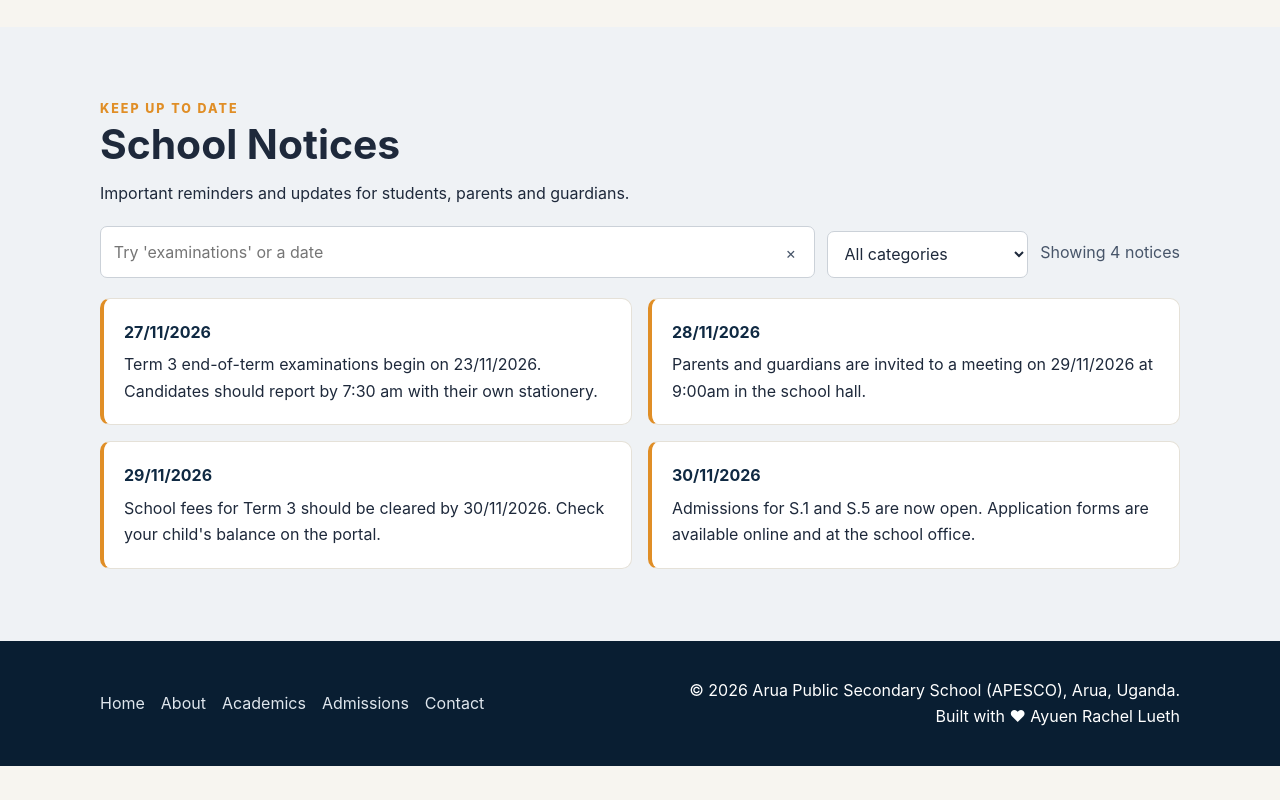
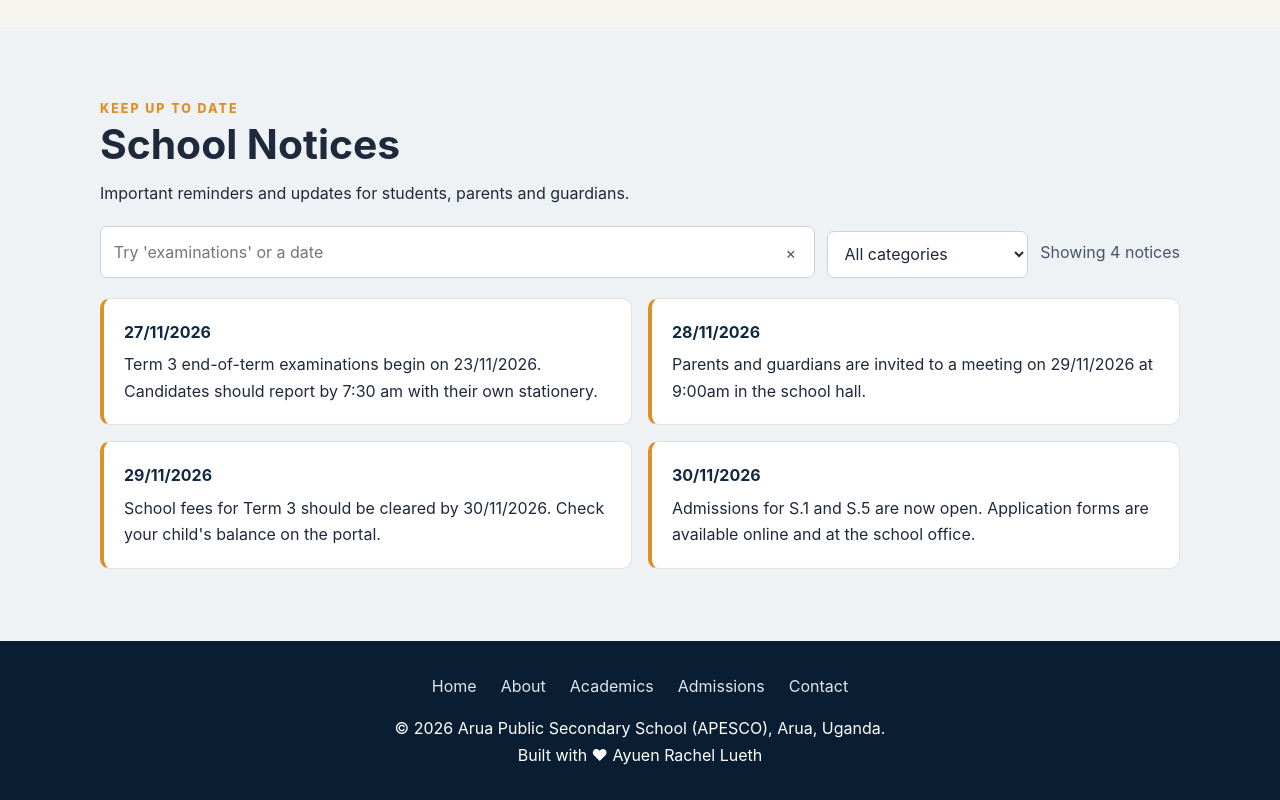
Before and after one commit to rachel47490/End-of-semester, a plain HTML site: page index.html in a window 1280 px wide. Shown: the part 1002-1802 px from the top of the page. Before the commit the page ends 1768 px from the top, so only its background shows below. Drawn offline with Linux system fonts and the light colour scheme; no server answers.

Commit message:
Improve footer layout

```diff
--- a/styles.css
+++ b/styles.css
@@ -149,11 +149,12 @@ input,select,textarea{width:100%;border:1px solid #cbd1d8;border-radius:7px;back
 .reveal{opacity:0;transform:translateY(18px);transition:.55s ease}
 .reveal.visible{opacity:1;transform:none}
 
-footer{background:var(--navy-2);color:#fff;padding:2.25rem 0}
-footer .wrap{display:flex;justify-content:space-between;align-items:center;gap:1.5rem}
-.footer-links{display:flex;gap:1rem;flex-wrap:wrap}
+footer{display:flex;flex-direction:column;align-items:center;gap:1rem;background:var(--navy-2);color:#fff;padding:2rem 1rem;text-align:center}
+footer .wrap{display:flex;flex-direction:column;align-items:center;gap:1rem;text-align:center}
+footer nav,.footer-links{display:flex;flex-wrap:wrap;justify-content:center;gap:.75rem 1.5rem}
 .footer-links a{color:#dfe6ed;text-decoration:none}
-.footer-credit{text-align:right}
+footer p{margin:0;overflow-wrap:anywhere}
+.footer-credit{text-align:center}
 
 .login-layout{display:grid;grid-template-columns:1.1fr .9fr;max-width:1180px;min-height:100vh;margin:auto;padding:2rem;align-items:center;gap:2rem}
 .login-photo{position:relative;min-height:620px;border-radius:16px;overflow:hidden;background:var(--navy);box-shadow:var(--shadow)}
```
